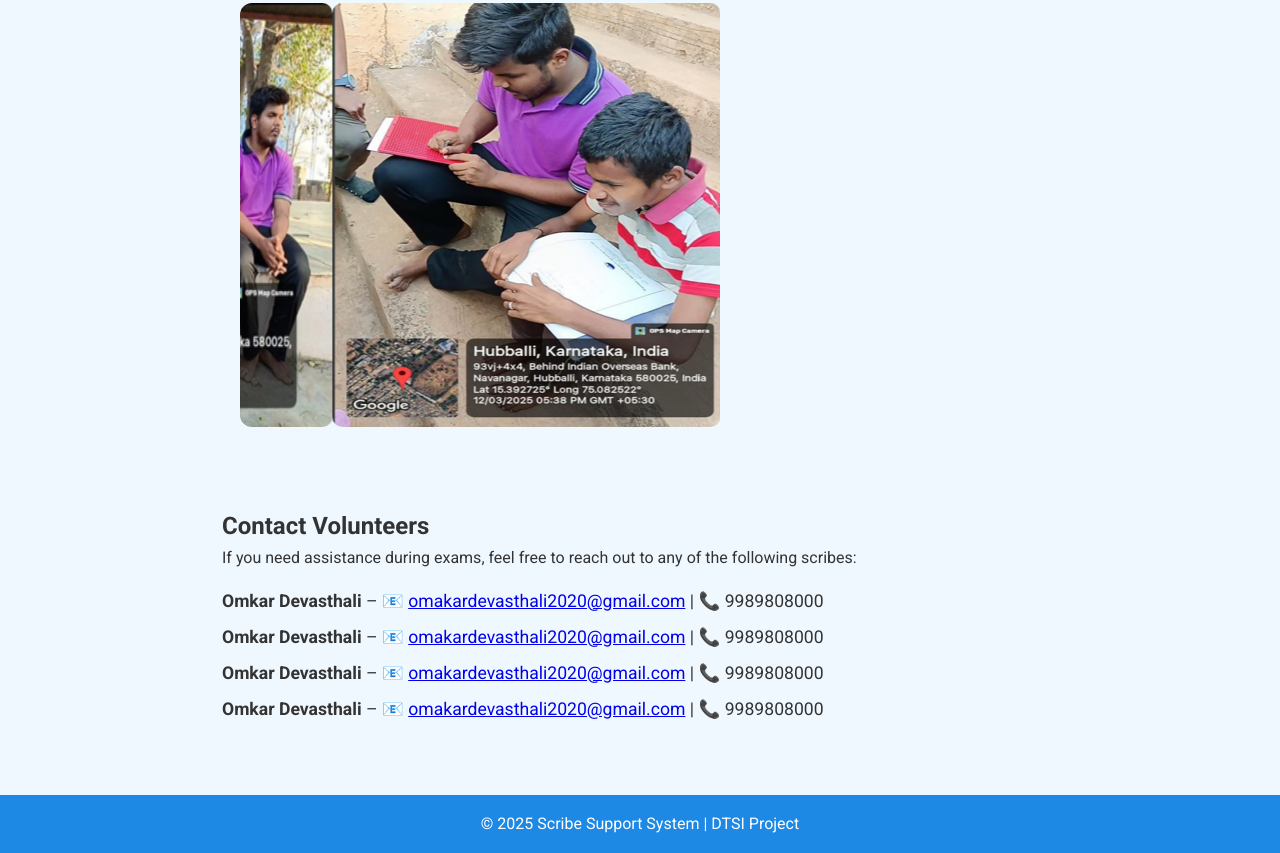
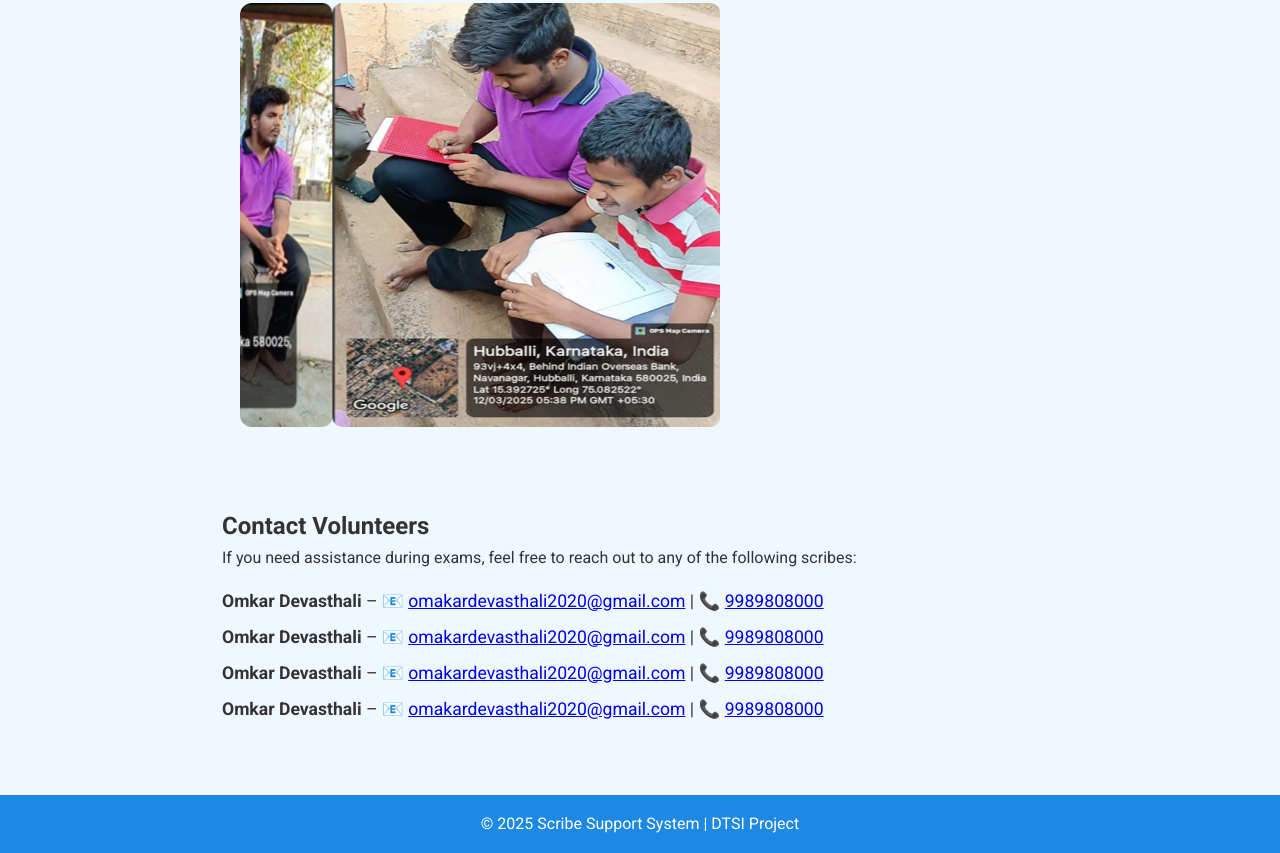
Before and after one commit to Omkar-J-Devasthali/blindstudent, a plain HTML site: page index.html in a window 1280 px wide. Shown: the part 423-1276 px from the top of the page. Drawn offline with Linux system fonts and the light colour scheme.

Commit message:
Update index.html

```diff
--- a/index.html
+++ b/index.html
@@ -35,13 +35,15 @@
     <h2>Contact Volunteers</h2>
     <p>If you need assistance during exams, feel free to reach out to any of the following scribes:</p>
     <ul>
-      <li><strong>Omkar Devasthali</strong> – 📧 <a href="mailto:omakardevasthali2020@gmail.com">omakardevasthali2020@gmail.com</a> | 📞 9989808000</li>
+      <li><strong>Omkar Devasthali</strong> – 📧 <a href="mailto:omakardevasthali2020@gmail.com">omakardevasthali2020@gmail.com</a> | 📞 <a href="tel:+919989808000">9989808000</a></li>
 
-      <li><strong>Omkar Devasthali</strong> – 📧 <a href="mailto:omakardevasthali2020@gmail.com">omakardevasthali2020@gmail.com</a> | 📞 9989808000</li>
 
-      <li><strong>Omkar Devasthali</strong> – 📧 <a href="mailto:omakardevasthali2020@gmail.com">omakardevasthali2020@gmail.com</a> | 📞 9989808000</li>
+   <li><strong>Omkar Devasthali</strong> – 📧 <a href="mailto:omakardevasthali2020@gmail.com">omakardevasthali2020@gmail.com</a> | 📞 <a href="tel:+919989808000">9989808000</a></li>
 
-      <li><strong>Omkar Devasthali</strong> – 📧 <a href="mailto:omakardevasthali2020@gmail.com">omakardevasthali2020@gmail.com</a> | 📞 9989808000</li>
+
+      <li><strong>Omkar Devasthali</strong> – 📧 <a href="mailto:omakardevasthali2020@gmail.com">omakardevasthali2020@gmail.com</a> | 📞 <a href="tel:+919989808000">9989808000</a></li>
+
+<li><strong>Omkar Devasthali</strong> – 📧 <a href="mailto:omakardevasthali2020@gmail.com">omakardevasthali2020@gmail.com</a> | 📞 <a href="tel:+919989808000">9989808000</a></li>
 
     </ul>
   </section>
```
